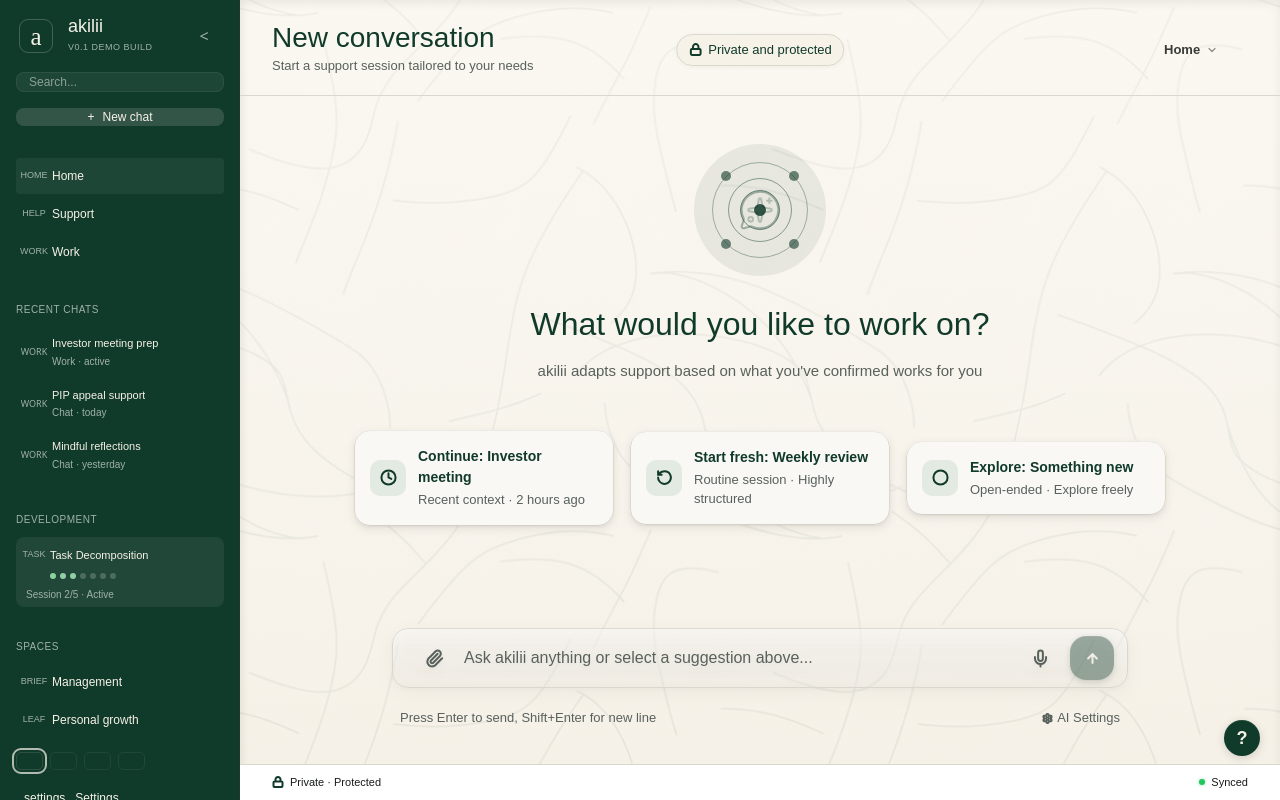
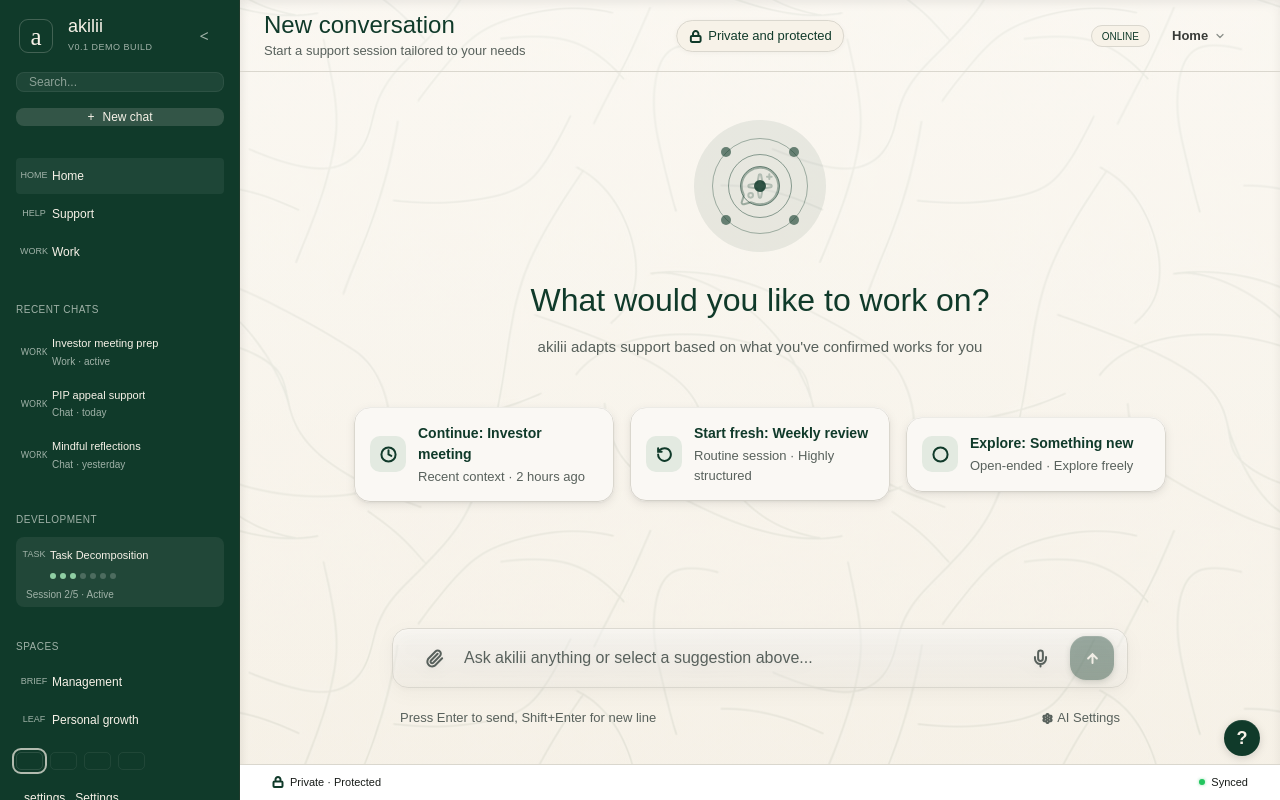
Before and after one commit to FullSpektrum-ai/akilii, a React (Vite) app: page / in a window 1280 px wide. Built offline with nearby package versions, Linux system fonts and the light colour scheme; a web font is replaced by a local one.

Commit message:
Align top bar with canonical shell

```diff
--- a/src/components/TopBar.tsx
+++ b/src/components/TopBar.tsx
@@ -13,12 +13,10 @@ interface TopBarProps {
 
 export default function TopBar({ title, subtitle, mode, onMenuOpen }: TopBarProps) {
   return (
-    <div className="relative shrink-0 w-full">
+    <header className="canonical-topbar">
       <div className="absolute inset-0 pointer-events-none" style={{ borderBottom: "0.5px solid var(--ws-topbar-bottom-border)" }} />
 
-      <div className="flex items-center justify-between pb-5 pt-6 px-8">
-
-        {/* Left: hamburger (mobile) + title */}
+      <div className="topbar-inner">
         <div className="flex items-center gap-3 min-w-0 flex-1">
           <button
             className="lg:hidden flex items-center justify-center size-11 rounded-lg transition-colors shrink-0 -ml-1"
@@ -33,7 +31,7 @@ export default function TopBar({ title, subtitle, mode, onMenuOpen }: TopBarProp
           </button>
           <div className="flex flex-col gap-[4px] min-w-0">
             <h1
-              className="text-[28px] leading-none whitespace-nowrap"
+              className="topbar-title"
               style={{ fontFamily: "'DM Serif Display:Regular', sans-serif", color: "var(--ws-heading)" }}
             >
               {title}
@@ -46,8 +44,7 @@ export default function TopBar({ title, subtitle, mode, onMenuOpen }: TopBarProp
           </div>
         </div>
 
-        {/* Center: Private and protected pill */}
-        <div className="absolute left-1/2 -translate-x-1/2 hidden md:flex">
+        <div className="absolute left-1/2 -translate-x-1/2 hidden xl:flex">
           <div
             className="drop-shadow-[0px_1px_2px_rgba(0,0,0,0.04)] flex gap-[6px] items-center px-3 py-[6px] relative rounded-full shrink-0"
             style={{ background: "var(--ws-pill-bg)" }}
@@ -67,12 +64,12 @@ export default function TopBar({ title, subtitle, mode, onMenuOpen }: TopBarProp
           </div>
         </div>
 
-        {/* Right: Experience mode picker */}
-        <div className="flex-1 flex justify-end">
+        <div className="topbar-controls">
+          <span className="status-pill">Online</span>
           <ExperiencePicker mode={mode} />
         </div>
       </div>
-    </div>
+    </header>
   );
 }
 
```
